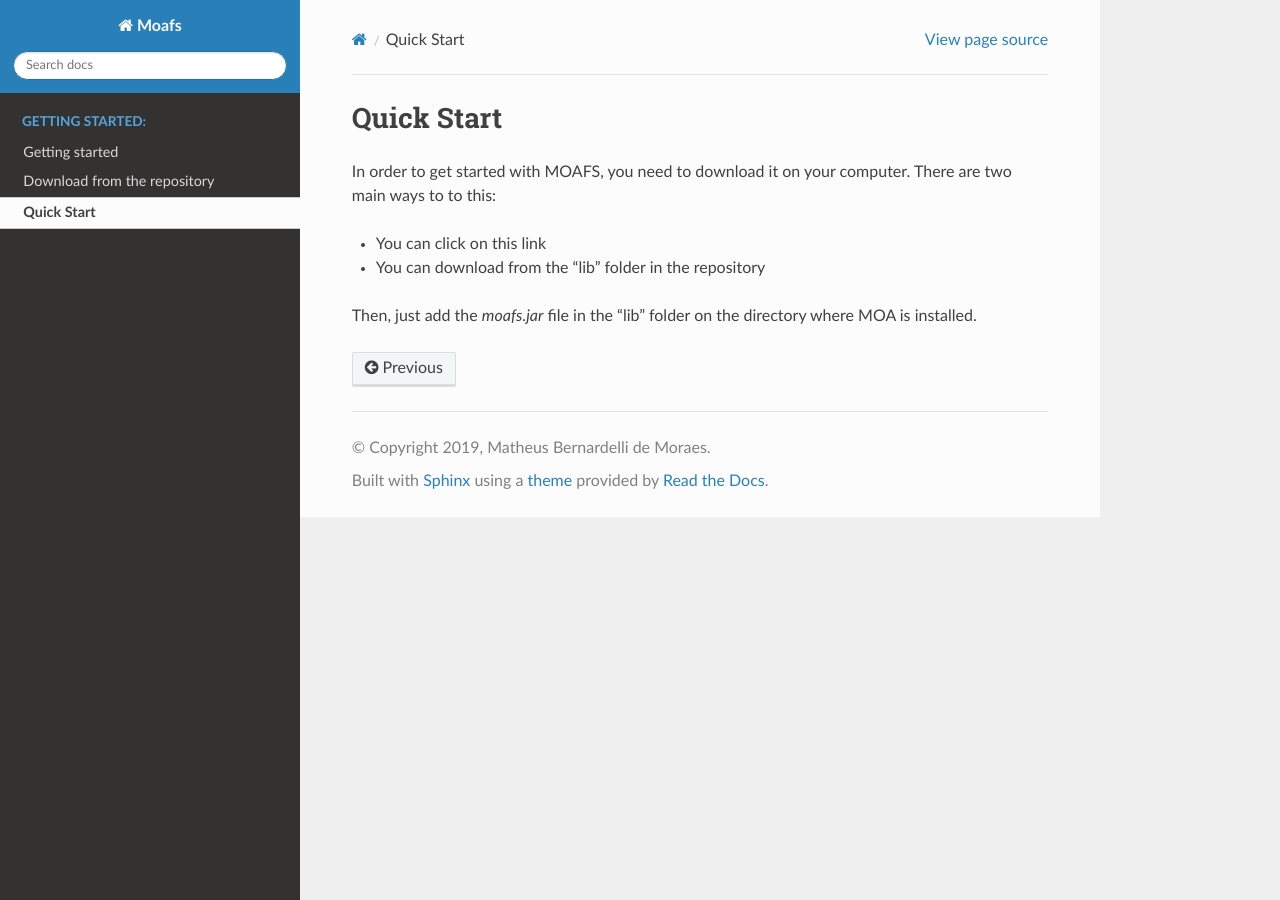
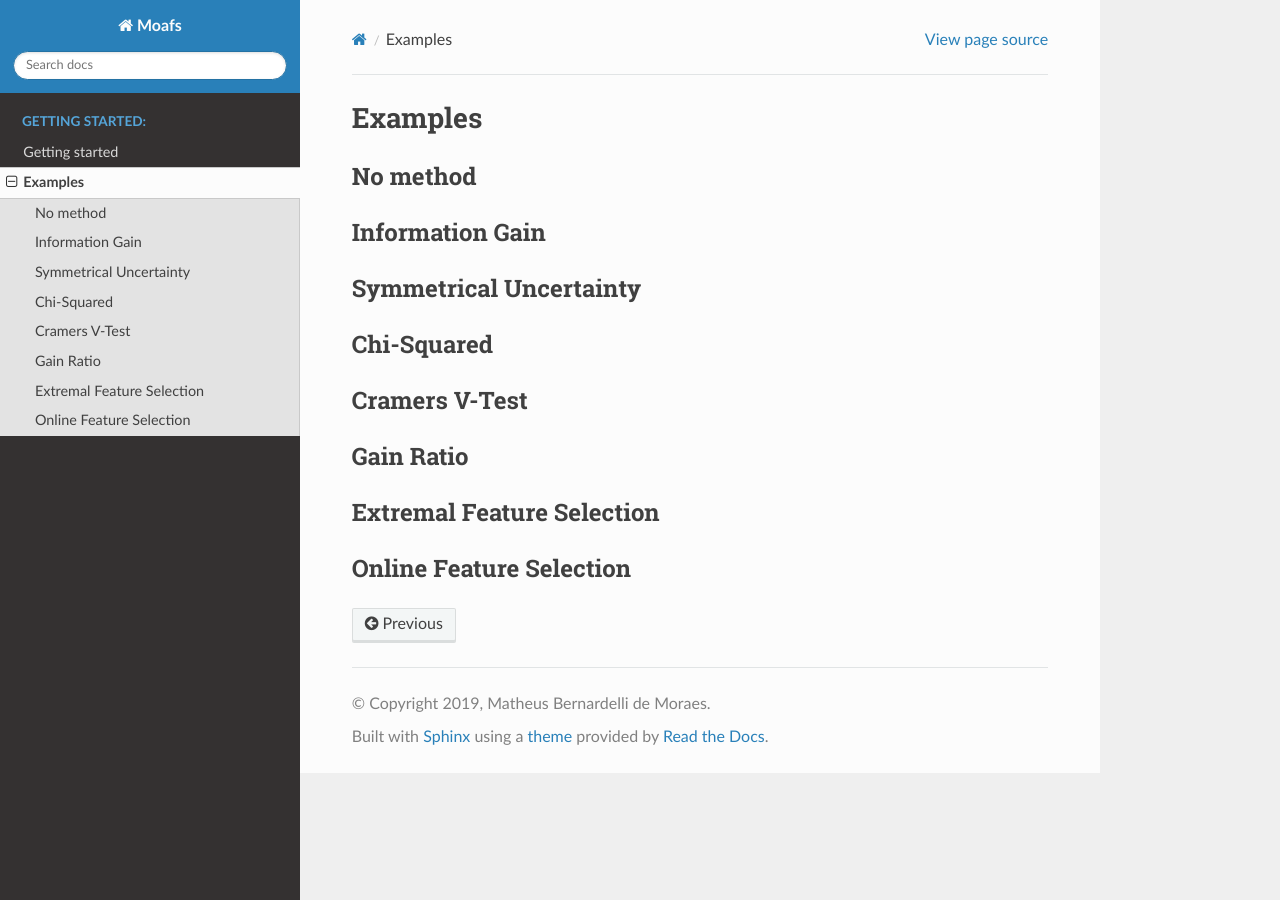
Before and after one commit to mbdemoraes/moafs, a Sphinx documentation site: the page built from docs/quickstart.rst, in a window 1280 px wide. Built offline with Sphinx 7.4.7 and the Read the Docs theme 2.0.0, drawn with Linux system fonts in a browser that asks for light colours.

Commit message:
Examples in docs

```diff
--- a/docs/install.rst
+++ b/docs/install.rst
@@ -6,11 +6,8 @@ Installation
 In order to get started with MOAFS, you need to download it on your computer.
 There are two main ways to to this:
 
-*   You can click on this link
-*   Or you can clone the github repository and get the file from your local copy
-
-Download from the repository
-============================
+*   You can click on this [link](https://github.com/mbdemoraes/moafs/raw/master/lib/moafs.jar)
+*   Or you can clone the github repository and get the file from your local copy:
 
 .. code-block:: bash
 
--- a/docs/quickstart.rst
+++ b/docs/quickstart.rst
@@ -1,9 +1,19 @@
-Quick Start
-=============
-In order to get started with MOAFS, you need to download it on your computer.
-There are two main ways to to this:
+Examples
+============
 
-*   You can click on this link
-*   You can download from the "lib" folder in the repository
-
-Then, just add the `moafs.jar` file in the "lib" folder on the directory where MOA is installed.
+No method
+---------------
+Information Gain
+----------------
+Symmetrical Uncertainty
+-----------------------
+Chi-Squared
+------------
+Cramers V-Test
+--------------
+Gain Ratio
+----------
+Extremal Feature Selection
+--------------------------
+Online Feature Selection
+------------------------
```
Also changed, not shown: 12 other files.
